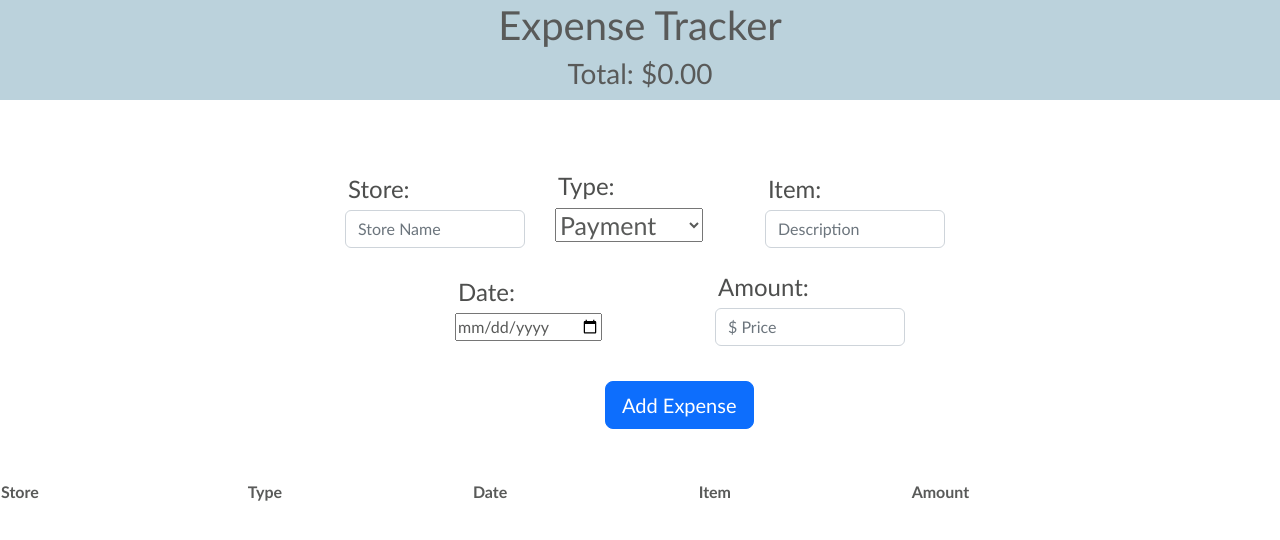
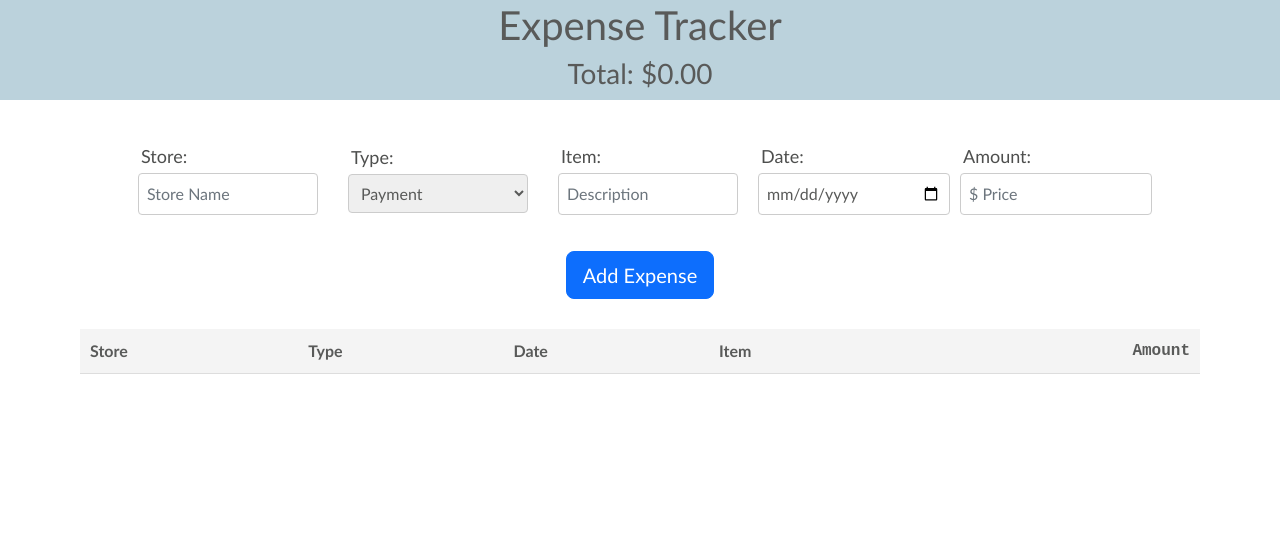
Before and after one commit to HelenR462/Expense-Tracker, a React (Create React App) app: page / in a window 1280 px wide. Shown: the top 540 px of the page. Built offline with nearby package versions, Linux system fonts and the light colour scheme.

Commit message:
formatted $ sign and updated css

```diff
--- a/src/App.css
+++ b/src/App.css
@@ -4,7 +4,6 @@
  color:#595a59;
 }
 
-/* HEADER */
 
 .header-section{
   padding: 1px;
@@ -17,12 +16,69 @@
 
 }
 
-.form-box{
-  width: 640px;
+
+.form-box {
+  width: 80%;
   margin: 30px auto;
-  padding-left: 10px;
+  display: grid;
+  grid-template-columns: 1fr 1fr 1fr 1fr 1fr;
+  gap: 10px;
+  align-items: center;
+}
 
+.form-box label {
+  display: flex;
+  flex-direction: column;
+  font-size: 16px;
+  color: #4e4f4e;
 }
+
+.form-box input,
+.form-box select {
+  padding: 8px;
+  border: 1px solid #ccc;
+  border-radius: 4px;
+  width: 100%;
+}
+
+.btn-container {
+  grid-column: span 5;
+  display: flex;
+  justify-content: center;
+  margin-top: 15px;
+}
+
+/* TABLE ALIGNMENT FIX */
+.tableContainer {
+  width: 100%;
+  margin: 0 auto;
+}
+
+.tableContent {
+  width: 80%;
+  border-collapse: collapse;
+  text-align: left;
+  border: none;
+}
+
+.tableHead th,
+.tableContent td {
+  padding: 10px;
+  border-bottom: 1px solid #ddd;
+ margin-right: 20px;
+}
+
+.tableHead th {
+  background-color: #f4f4f4;
+}
+
+.chart td:nth-child(5),
+.tableHead th:nth-child(5) {
+  text-align: right;
+  font-variant-numeric: tabular-nums;
+  font-family: monospace;
+}
+
 
 .top-row{
   margin-bottom: 1px;
@@ -31,83 +87,15 @@
     border-radius: 3px;
     /* border: 0; */
 
-
-}
-
- /* PAYMENT TYPE*/
-.payment{
-  display:flex;
-  font-size: 25px;
-  color:rgb(194, 197, 194) ;
-  height:45px;
-  width:250px;
-  padding:15px;
-  /* margin-left: 20%;  */
-
 }
 
 span{
-font-size: x-large;
+font-size: large;
 color:rgb(78, 79, 78);
 padding:3px;
 display:inline-flex
 }
 
-
-/* ITEM */
- .top-row{
-  display:inline-block;
-  align-items:center;
-  height:55px;
-  width:210px;
-  padding:15px;
-  margin-top: 20px;
-  color:rgb(78, 79, 78);
-}
-
-
-/* DATE *//* AMOUNT */
-.date{
-  display:inline-block;
-  align-items:center;
-  padding: 5px;
-  margin-top:20px;
-  width: 70px;
-  border-radius: 3px;
-  margin-left: 120px;
-  color:rgb(78, 79, 78);
-  height:55px;
-  width:170px;
-  padding:5px;
-}
-
-.amount{
-  display:inline-block;
-  align-items:center;
-  padding: 5px;
-  margin-top:20px;
-  width: 200px;
-  border-radius: 3px;
-  margin-left: 90px;
-  color:rgb(78, 79, 78);
-
-
-}
-
-/* BUTTON */
-.btn{
-  display:flex;
-  margin-left:275px ;
-  font-size:x-large;
-  background-color:rgb(3, 85, 237);
-  border:none;
-  border-radius: 6px;
-  color:aliceblue;
-  padding: 12px;
-  margin-bottom: 20px;
-  margin-top: 30px;
-
-}
 
 .btn:hover {
   background-color:rgb(91, 138, 234);
@@ -128,15 +116,39 @@ display:inline-flex
 .tableHead,
 .tableRow{
   width: 100%;
+  margin-left: 80px;
+  margin-right: 80px;
+}
+
+.price  {
+  display: grid;
+  grid-template-columns: auto 2ch;
+  justify-content: end;
+  text-align: right;
+  white-space: nowrap;
+  padding-right: 0.5rem;
+}
+
+.price .dollars {
+    text-align:right;
+}
+.price .cents {
+   text-align:right;
 }
 
 i{
-  color: rgb(134, 46, 46);
+color:#bdbcbc;
+
+}
+i:hover{
+  color: #888888;
 
 }
 
 .trash{
- border:transparent
+  margin-left: 50px;
+ border:transparent;
+ background-color: transparent;
 }
 
 .chart{
--- a/src/App.js
+++ b/src/App.js
@@ -1,4 +1,4 @@
-import React, { useState } from "react";
+import React, { useState, useEffect } from "react";
 import "./App.css";
 import Header from "./components/Header";
 import MainButton from "./components/MainButton";
@@ -15,13 +15,19 @@ export default function App() {
     amount: "",
   });
 
-
-
-
   const [expenses, setExpenses] = useState([]);
 
+  useEffect(() => {
+    const savedExpense = JSON.parse(localStorage.getItem("expense"));
+    if (savedExpense) setExpense(savedExpense);
+  }, []);
+
+  useEffect(() => {
+    localStorage.setItem("expense", JSON.stringify(expense));
+  }, [expense]);
+
   const addNewExpense = () => {
-    if(Object.values(expense).includes('')) return;
+    if (Object.values(expense).includes("")) return;
     setTotalAmount((prev) => prev + Number(expense.amount));
     setExpenses([...expenses, expense]);
     setExpense({
@@ -34,8 +40,7 @@ export default function App() {
     });
   };
 
-
-  const deleteExpense = (id,amount) => {
+  const deleteExpense = (id, amount) => {
     setTotalAmount((prev) => prev - Number(amount));
     setExpenses(expenses.filter((addNewExpense) => addNewExpense.id !== id));
   };
@@ -49,10 +54,7 @@ export default function App() {
         setExpense={setExpense}
       />
 
-      <TableBody
-        expenses={expenses}
-        deleteExpense={deleteExpense}
-      />
+      <TableBody expenses={expenses} deleteExpense={deleteExpense} />
     </div>
   );
 }
--- a/src/components/Header.js
+++ b/src/components/Header.js
@@ -4,9 +4,8 @@ export default function Header({totalAmount}) {
   return (
     <header className="header-section">
       <h1>Expense Tracker</h1>
-      <h3 type="number"
-          value={totalAmount}>
-        Total: ${parseFloat(totalAmount).toFixed(2)}
+      <h3>
+       Total: ${parseFloat(totalAmount).toFixed(2)}
       </h3>
     </header>
   );
--- a/src/components/TableBody.js
+++ b/src/components/TableBody.js
@@ -1,29 +1,42 @@
 import React from "react";
 
-export default function TableBody({expenses,deleteExpense}) {
-
-
-
+export default function TableBody({ expenses, deleteExpense }) {
   const expenseItems = [];
   for (let i = 0; i < expenses.length; i++) {
-    const expenseObject =expenses[i];
+    const expenseObject = expenses[i];
 
     expenseItems.push(
       <tr key={expenseItems}>
         <td>{expenseObject.store}</td>
         <td>{expenseObject.type}</td>
-        <td >{expenseObject.date}</td>
+        <td>{expenseObject.date}</td>
         <td>{expenseObject.item}</td>
-        <td>{expenseObject.amount}</td>
+        <td className='price'>
+         {(() => {
+            const formatted = new Intl.NumberFormat("en-US", {
+              style: "currency",
+              currency: "USD",
+              minimumFractionDigits: 2,
+            }).format(expenseObject.amount);
+
+            const [dollars, cents] = formatted.split(".");
+            return (
+              <>
+                <span className='dollars'>{dollars}.</span>
+                <span className='cents'>{cents}</span>
+              </>
+            );
+          })()}
+        </td>
         <td>
           <button
-            className="trash"
-            type="delete"
+            className='trash'
+            type='delete'
             onClick={(e) => {
               deleteExpense(expenseObject.id, expenseObject.amount);
             }}
           >
-            <i className="fa fa-trash" aria-hidden="false"></i>
+            <i className='fa fa-trash' aria-hidden='false'></i>
           </button>
         </td>
       </tr>
@@ -31,20 +44,18 @@ export default function TableBody({expenses,deleteExpense}) {
   }
 
   return (
-    <div className="tableContainer">
-      <table className="tableContent">
-        <thead className="tableHead">
-          <tr className="tableRow">
-            <th className="tableCell">Store</th>
-            <th className="tableCell">Type</th>
-            <th className="tableCell">Date</th>
-            <th className="tableCell">Item</th>
-            <th className="tableCell">Amount</th>
+    <div className='tableContainer'>
+      <table className='tableContent'>
+        <thead className='tableHead'>
+          <tr className='tableRow'>
+            <th className='tableCell'>Store</th>
+            <th className='tableCell'>Type</th>
+            <th className='tableCell'>Date</th>
+            <th className='tableCell'>Item</th>
+            <th className='tableCell'>Amount</th>
           </tr>
         </thead>
-        <tbody className="chart">
-          {expenseItems}
-          </tbody>
+        <tbody className='chart'>{expenseItems}</tbody>
       </table>
     </div>
   );
```
Also changed, not shown: src/components/MainButton.js (line endings or trailing spaces).
